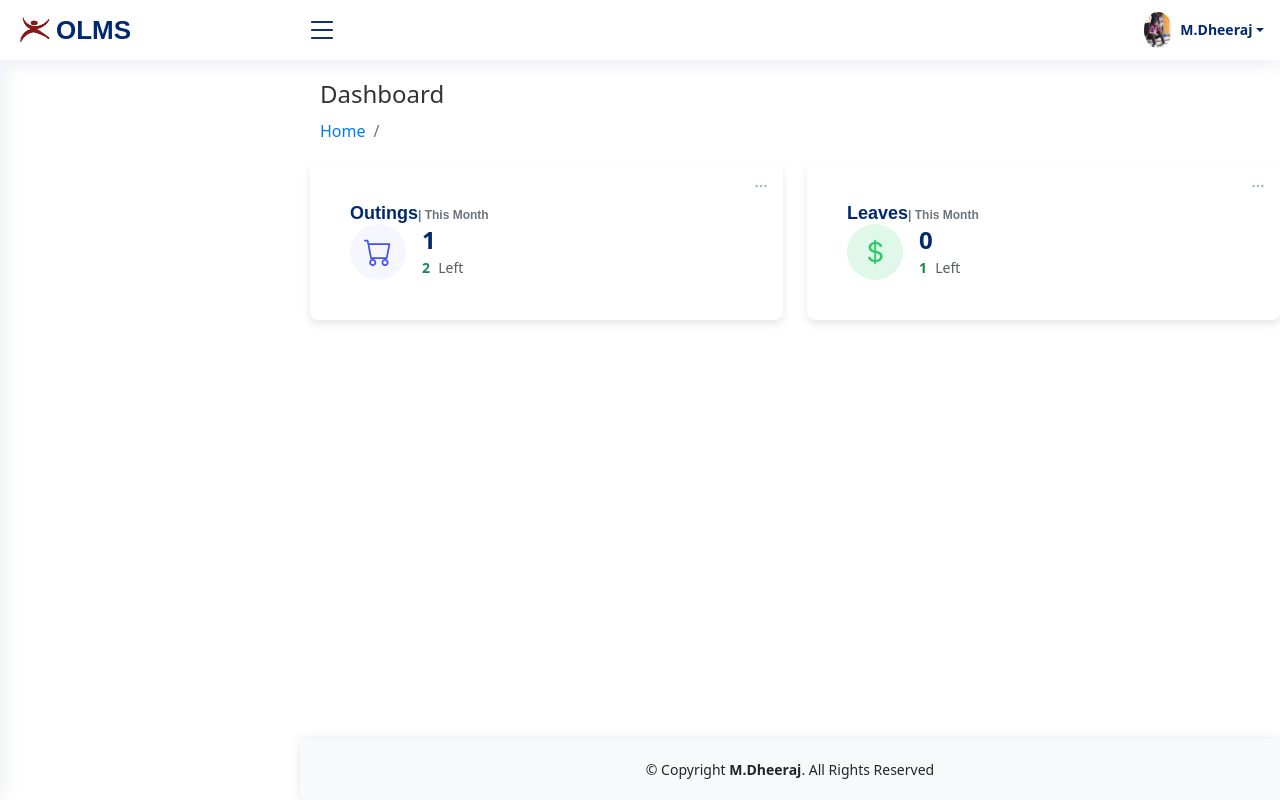
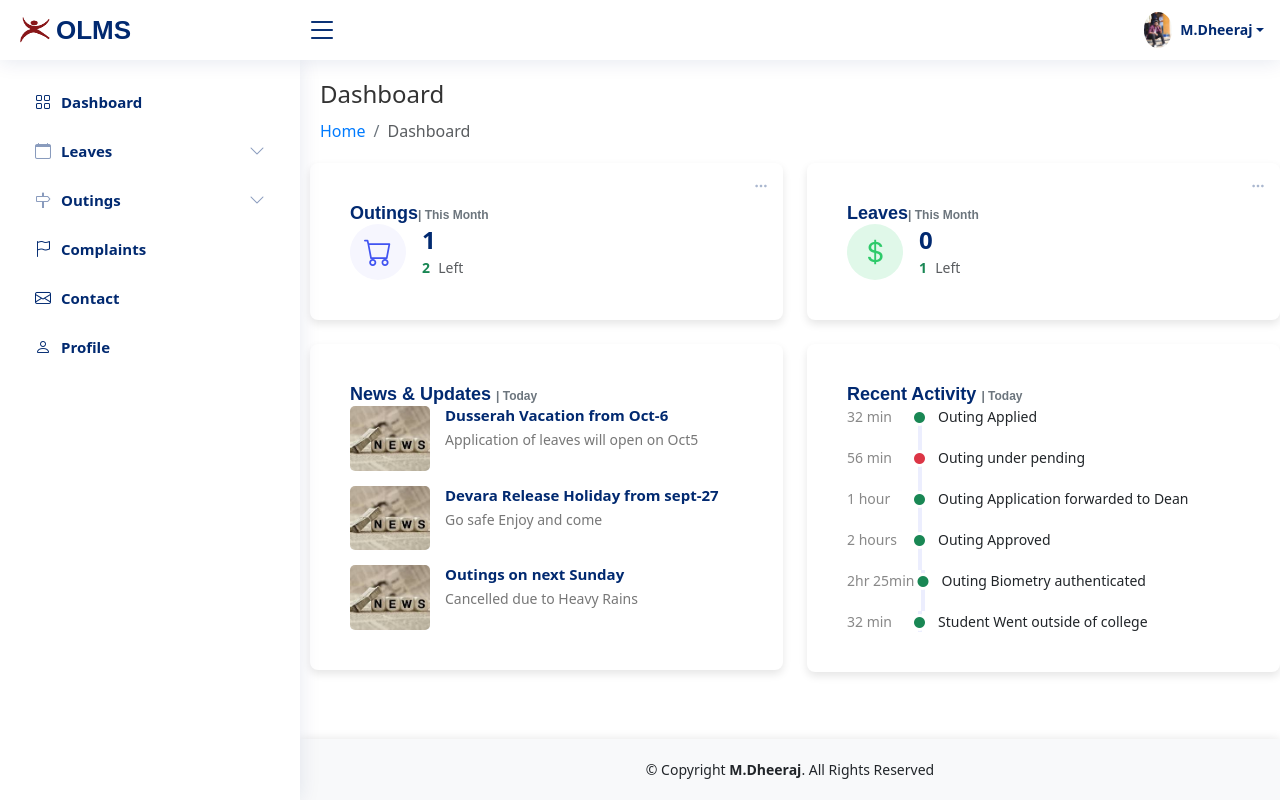
Before and after one commit to dheerajwe/OLMS, a React (Vite) app: page / in a window 1280 px wide. Built offline with nearby package versions, Linux system fonts and the light colour scheme.

Commit message:
Your commit message here

```diff
--- a/src/App.css
+++ b/src/App.css
@@ -14,7 +14,7 @@ body {
 
 /* Content area takes up all available space */
 .main-content {
-  flex: 1;
+  transition: all 0.4s ease;
 }
 
 /* Optional: Style the footer */
@@ -206,15 +206,30 @@ body {
   /* Initially hidden */
 }
 
-.sidebar.active {
+.sidebar-active .main-content {
+  margin-left: 0px;
+
+}
+
+.sidebar-inactive .main-content {
+  margin-left: -300px;
+
+}
+
+.sidebar-inactive .sidebar {
+  transform: translateX(-100%);
+}
+
+/* Show sidebar */
+.sidebar-active .sidebar {
   transform: translateX(0);
-  /* Slide in from the left */
 }
 
 .sidebar.collapsed {
   width: 80px;
   /* Optional: collapsed state width */
 }
+
 
 
 @media (max-width: 1199px) {
--- a/src/App.jsx
+++ b/src/App.jsx
@@ -12,11 +12,12 @@ import IssueForm from './components/IssueForm';
 import ComplaintForm from './components/ComplaintForm';
 import OutingForm from './components/OutingForm';
 import OutingList from './components/OutingList';
-import DashboardCards from './components/DashboardCards'; // Import the new DashboardCards component
+import DashboardCards from './components/DashboardCards';
 
 function App() {
   const [currentPage, setCurrentPage] = useState('Dashboard');
-  const [breadcrumb, setBreadcrumb] = useState('');
+  const [breadcrumb, setBreadcrumb] = useState('Dashboard');
+  const [isSidebarActive, setSidebarActive] = useState(true); // Sidebar state
 
   const updatePage = (page, breadcrumbText) => {
     setCurrentPage(page);
@@ -25,6 +26,10 @@ function App() {
 
   const handleHomeClick = () => {
     updatePage('Dashboard', 'Dashboard');
+  };
+
+  const toggleSidebar = () => {
+    setSidebarActive(!isSidebarActive);
   };
 
   const renderContent = () => {
@@ -44,22 +49,29 @@ function App() {
       case 'All Outings':
         return <OutingList />;
       case 'Dashboard':
-        return <DashboardCards />; // Render the new DashboardCards component
+        return <DashboardCards />;
       default:
-        return <div>{/* Default content */}</div>;
+        return <div>No Content Found</div>;
     }
   };
 
   return (
-    <div className="App">
-      <Header />
+    <div className={`App ${isSidebarActive ? 'sidebar-active' : 'sidebar-inactive'}`}>
+      {/* Header */}
+      <Header toggleSidebar={toggleSidebar} />
+
       <div className="d-flex flex-grow-1">
+        {/* Sidebar */}
         <Sidebar setCurrentPage={updatePage} />
-        <main className="main-content flex-grow-1">
+
+        {/* Main Content */}
+        <main className={`main-content flex-grow-1`}>
           <PageTitle title={currentPage} breadcrumb={breadcrumb} onHomeClick={handleHomeClick} />
-          {renderContent()} {/* Render the content based on the current page */}
+          {renderContent()}
         </main>
       </div>
+
+      {/* Footer */}
       <Footer />
     </div>
   );
--- a/src/components/Dash.css
+++ b/src/components/Dash.css
@@ -105,3 +105,98 @@
   color: #2eca6a;
   background: #e0f8e9;
 }
+
+/* Recent Activity */
+.dashboard .activity {
+  font-size: 14px;
+}
+
+.dashboard .activity .activity-item .activite-label {
+  color: #888;
+  position: relative;
+  flex-shrink: 0;
+  flex-grow: 0;
+  min-width: 64px;
+}
+
+.dashboard .activity .activity-item .activite-label::before {
+  content: "";
+  position: absolute;
+  right: -11px;
+  width: 4px;
+  top: 0;
+  bottom: 0;
+  background-color: #eceefe;
+}
+
+.dashboard .activity .activity-item .activity-badge {
+  margin-top: 3px;
+  z-index: 1;
+  font-size: 11px;
+  line-height: 0;
+  border-radius: 50%;
+  flex-shrink: 0;
+  border: 3px solid #fff;
+  flex-grow: 0;
+}
+
+.dashboard .activity .activity-item .activity-content {
+  padding-left: 10px;
+  padding-bottom: 20px;
+}
+
+.dashboard .activity .activity-item:first-child .activite-label::before {
+  top: 5px;
+}
+
+.dashboard .activity .activity-item:last-child .activity-content {
+  padding-bottom: 0;
+}
+
+.news h4 a {
+  text-decoration: none;
+  /* Remove underline */
+}
+
+.news h4 a:hover {
+  color: #007bff;
+  /* Change the color on hover if needed */
+}
+
+.card-title {
+  text-decoration: none;
+  /* Ensure no underline for all card titles */
+}
+
+/* News & Updates */
+.dashboard .news .post-item+.post-item {
+  margin-top: 15px;
+}
+
+.dashboard .news img {
+  width: 80px;
+  float: left;
+  border-radius: 5px;
+}
+
+.dashboard .news h4 {
+  font-size: 15px;
+  margin-left: 95px;
+  font-weight: bold;
+  margin-bottom: 5px;
+}
+
+.dashboard .news h4 a {
+  color: #012970;
+  transition: 0.3s;
+}
+
+.dashboard .news h4 a:hover {
+  color: #4154f1;
+}
+
+.dashboard .news p {
+  font-size: 14px;
+  color: #777777;
+  margin-left: 95px;
+}
--- a/src/components/DashboardCards.jsx
+++ b/src/components/DashboardCards.jsx
@@ -1,14 +1,15 @@
 import React from 'react';
-import 'bootstrap/dist/css/bootstrap.min.css'; // Ensure Bootstrap CSS is imported
-import 'bootstrap-icons/font/bootstrap-icons.css'; // Ensure Bootstrap Icons CSS is imported
-import './Dash.css'; // Import the CSS file for styling
+import 'bootstrap/dist/css/bootstrap.min.css';
+import 'bootstrap-icons/font/bootstrap-icons.css';
+import './Dash.css';
+import logo from '../assets/news.jpeg';
 
 const DashboardCards = () => {
   return (
-    <div className="dashboard-cards-container">
+    <div className="dashboard-cards-container" style={{ marginLeft: '310px' }}>
       <div className="row dashboard">
-        {/* Sales Card */}
-        <div className="col-xxl-4 col-md-6">
+        {/* Outings Card */}
+        <div className="col-xxl-6 col-md-6 mb-4"> {/* Add mb-4 for margin-bottom */}
           <div className="card info-card sales-card">
             <div className="filter">
               <a className="icon" href="#" data-bs-toggle="dropdown">
@@ -37,8 +38,8 @@ const DashboardCards = () => {
           </div>
         </div>
 
-        {/* Revenue Card */}
-        <div className="col-xxl-4 col-md-6">
+        {/* Leaves Card */}
+        <div className="col-xxl-6 col-md-6 mb-4"> {/* Add mb-4 for margin-bottom */}
           <div className="card info-card revenue-card">
             <div className="filter">
               <a className="icon" href="#" data-bs-toggle="dropdown">
@@ -66,6 +67,74 @@ const DashboardCards = () => {
             </div>
           </div>
         </div>
+
+        {/* News & Updates (Below Outings) */}
+        <div className="col-xxl-6 col-md-6 mb-4"> {/* Add mb-4 for margin-bottom */}
+          <div className="card info-card news-card">
+            <div className="card-body">
+              <h5 className="card-title">News & Updates <span>| Today</span></h5>
+              <div className="news">
+                <div className="post-item clearfix">
+                  <img src={logo} alt="News" />
+                  <h4><a href="#">Dusserah Vacation from Oct-6</a></h4>
+                  <p>Application of leaves will open on Oct5</p>
+                </div>
+                <div className="post-item clearfix">
+                  <img src={logo} alt="News" />
+                  <h4><a href="#">Devara Release Holiday from sept-27</a></h4>
+                  <p>Go safe Enjoy and come</p>
+                </div>
+                <div className="post-item clearfix">
+                  <img src={logo} alt="News" />
+                  <h4><a href="#">Outings on next Sunday</a></h4>
+                  <p>Cancelled due to Heavy Rains</p>
+                </div>
+              </div>
+            </div>
+          </div>
+        </div>
+
+        {/* Recent Activity (Below Leaves) */}
+        <div className="col-xxl-6 col-md-6">
+          <div className="card info-card activity-card">
+            <div className="card-body">
+              <h5 className="card-title">Recent Activity <span>| Today</span></h5>
+              <div className="activity">
+                <div className="activity-item d-flex">
+                  <div className="activite-label">32 min</div>
+                  <i className="bi bi-circle-fill activity-badge text-success align-self-start"></i>
+                  <div className="activity-content">Outing Applied</div>
+                </div>
+                <div className="activity-item d-flex">
+                  <div className="activite-label">56 min</div>
+                  <i className="bi bi-circle-fill activity-badge text-danger align-self-start"></i>
+                  <div className="activity-content">Outing under pending</div>
+                </div>
+                <div className="activity-item d-flex">
+                  <div className="activite-label">1 hour</div>
+                  <i className="bi bi-circle-fill activity-badge text-success align-self-start"></i>
+                  <div className="activity-content">Outing Application forwarded to Dean</div>
+                </div>
+                <div className="activity-item d-flex">
+                  <div className="activite-label">2 hours</div>
+                  <i className="bi bi-circle-fill activity-badge text-success align-self-start"></i>
+                  <div className="activity-content">Outing Approved</div>
+                </div>
+                <div className="activity-item d-flex">
+                  <div className="activite-label">2hr 25min</div>
+                  <i className="bi bi-circle-fill activity-badge text-success align-self-start"></i>
+                  <div className="activity-content">Outing Biometry authenticated</div>
+                </div>
+                <div className="activity-item d-flex">
+                  <div className="activite-label">32 min</div>
+                  <i className="bi bi-circle-fill activity-badge text-success align-self-start"></i>
+                  <div className="activity-content">Student Went outside of college</div>
+                </div>
+              </div>
+            </div>
+          </div>
+        </div>
+
       </div>
     </div>
   );
--- a/src/components/Header.jsx
+++ b/src/components/Header.jsx
@@ -4,14 +4,7 @@ import dj from '../assets/dj.jpeg';
 import 'bootstrap/dist/css/bootstrap.min.css'; // Ensure Bootstrap CSS is included
 import 'bootstrap/dist/js/bootstrap.bundle.min'; // Ensure Bootstrap JS is included
 
-function Header() {
-  const [isSidebarActive, setSidebarActive] = useState(false);
-
-  const toggleSidebar = () => {
-    setSidebarActive(!isSidebarActive);
-    document.getElementById('sidebar').classList.toggle('active');
-  };
-
+function Header({ toggleSidebar }) {
   return (
     <header id="header" className="header fixed-top d-flex align-items-center">
       <div className="d-flex align-items-center justify-content-between">
--- a/src/components/SideBar.jsx
+++ b/src/components/SideBar.jsx
@@ -1,9 +1,16 @@
-import { useState } from 'react';
+import React, { useState, useEffect } from 'react';
 import 'bootstrap-icons/font/bootstrap-icons.css';
 
 function Sidebar({ setCurrentPage }) {
+  const [isSidebarActive, setSidebarActive] = useState(true); // Sidebar is active by default
+
+  useEffect(() => {
+    // Ensure the sidebar is visible on initial load
+    document.getElementById('sidebar').classList.add('active');
+  }, []);
+
   return (
-    <aside id="sidebar" className="sidebar">
+    <aside id="sidebar" className={`sidebar ${isSidebarActive ? 'active' : ''}`}>
       <ul className="sidebar-nav" id="sidebar-nav">
         <li className="nav-item">
           <a className="nav-link" href="#" onClick={() => setCurrentPage('Dashboard', 'Dashboard')}>
```
Also changed, not shown: src/assets/news.jpeg (added).
